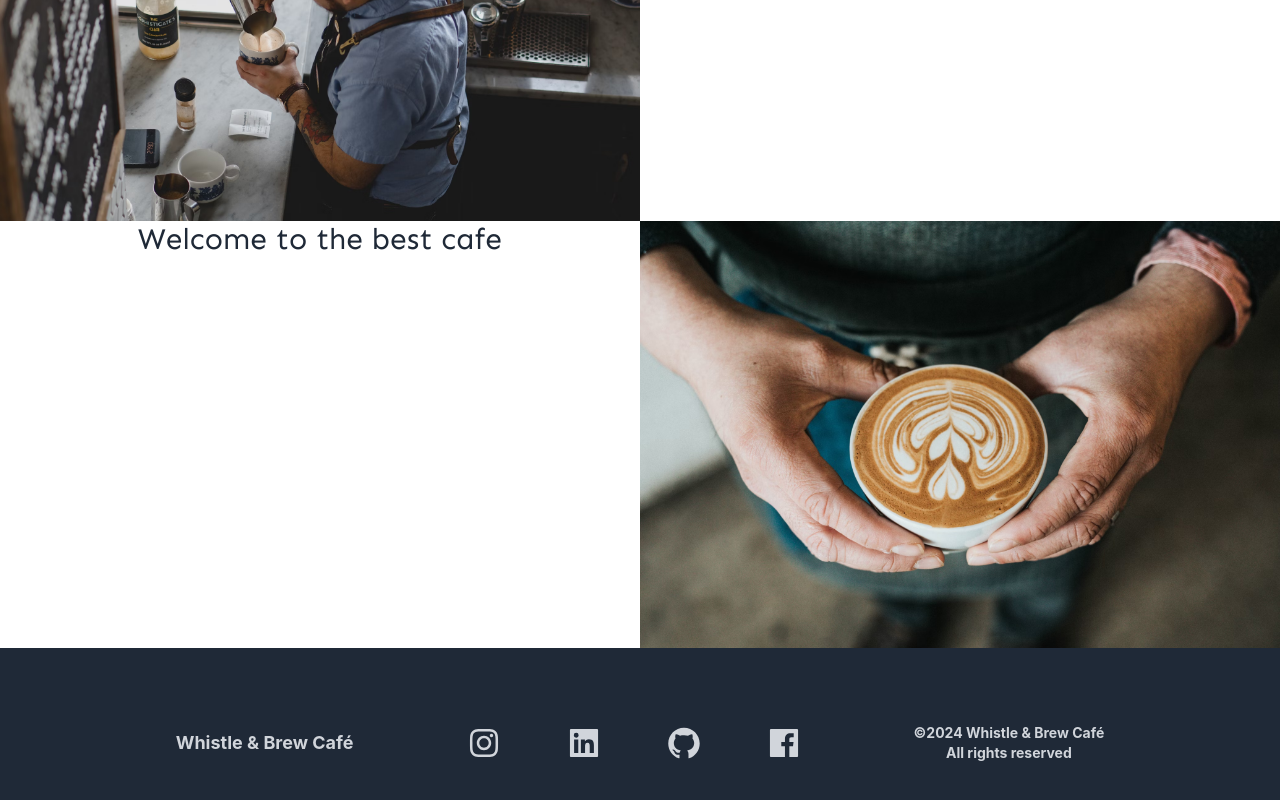
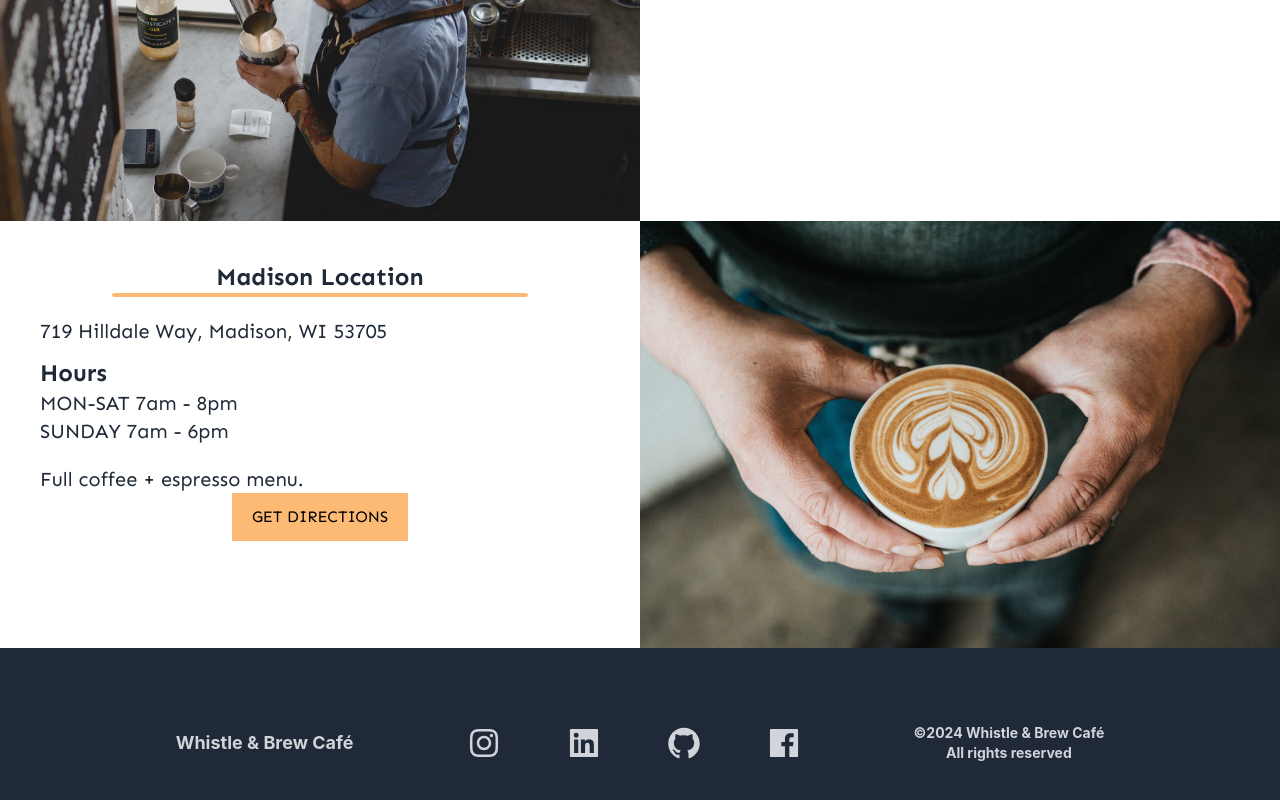
Before and after one commit to Stroyer210/Whistle-Brew-Caf-, a React (Create React App) app: page / in a window 1280 px wide. Shown: the part 1017-1817 px from the top of the page. Built offline with nearby package versions, Linux system fonts and the light colour scheme.

Commit message:
adding some contact information

```diff
--- a/src/Components/Hero.jsx
+++ b/src/Components/Hero.jsx
@@ -20,8 +20,15 @@ const Hero = () => {
                 </div>
             </div>
             <div className="grid grid-cols-2 ">
-                <div>
-                    <h1 className="text-3xl text-gray-800 text-center  my-auto sen">Welcome to the best cafe</h1>
+                <div className="text-center">
+                    <h1 className="text-2xl text-gray-800 text-center  my-auto sen font-bold mt-10">Madison Location</h1>
+                    <hr className="mx-28 rounded border-2 border-orange-300 mb-5"/>
+                    <h1 className="text-xl text-gray-800 text-left ml-10 my-auto sen"> 719 Hilldale Way, Madison, WI 53705</h1>
+                    <h1 className="text-2xl text-gray-800 text-left ml-10 my-auto sen font-bold mt-3">Hours</h1>
+                    <h1 className="text-xl text-gray-800 text-left ml-10 my-auto sen">MON-SAT 7am - 8pm</h1>
+                    <h1 className="text-xl text-gray-800 text-left ml-10 my-auto sen">SUNDAY 7am - 6pm</h1>
+                    <h1 className="text-xl text-gray-800 text-left ml-10 my-auto sen mt-5">Full coffee + espresso menu.</h1>
+                    <button className="py-3 px-5 sen bg-orange-300">GET DIRECTIONS</button>
                 </div>
                 <div className="">
                     <img src={coffee} alt="coffee" className="w-full object-cover"/>
```
